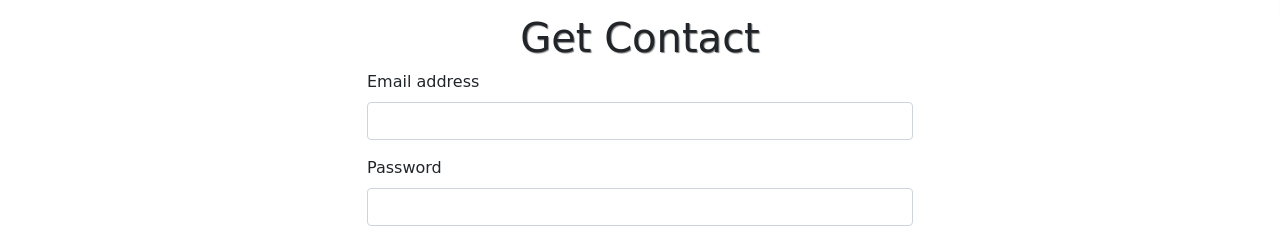
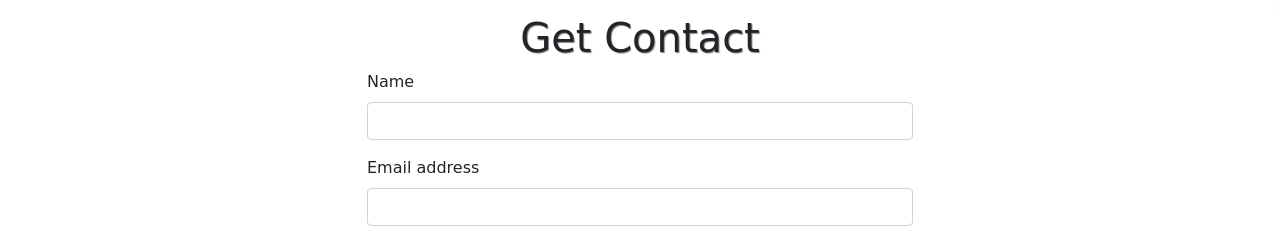
Before and after one commit to codemysister/codemysister.github.io, a plain HTML site: page index.html in a window 1280 px wide. Shown: the part 3096-3335 px from the top of the page. Drawn offline with nearby package versions, Linux system fonts and the light colour scheme; a web font is replaced by a local one.

Commit message:
mengubah field pada contact

```diff
--- a/index.html
+++ b/index.html
@@ -187,13 +187,13 @@
         <div class="row justify-content-center">
           <div class="col-md-6">
             <form>
+            <div class="mb-3">
+                <label for="exampleInputName" class="form-label">Name</label>
+                <input type="text" class="form-control" id="exampleInputPassword1">
+              </div>
               <div class="mb-3">
                 <label for="exampleInputEmail1" class="form-label">Email address</label>
                 <input type="email" class="form-control" id="exampleInputEmail1" aria-describedby="emailHelp">
-              </div>
-              <div class="mb-3">
-                <label for="exampleInputPassword1" class="form-label">Password</label>
-                <input type="password" class="form-control" id="exampleInputPassword1">
               </div>
               <div class="mb-3">
                 <label for="floatingTextarea">Comments</label>
```
